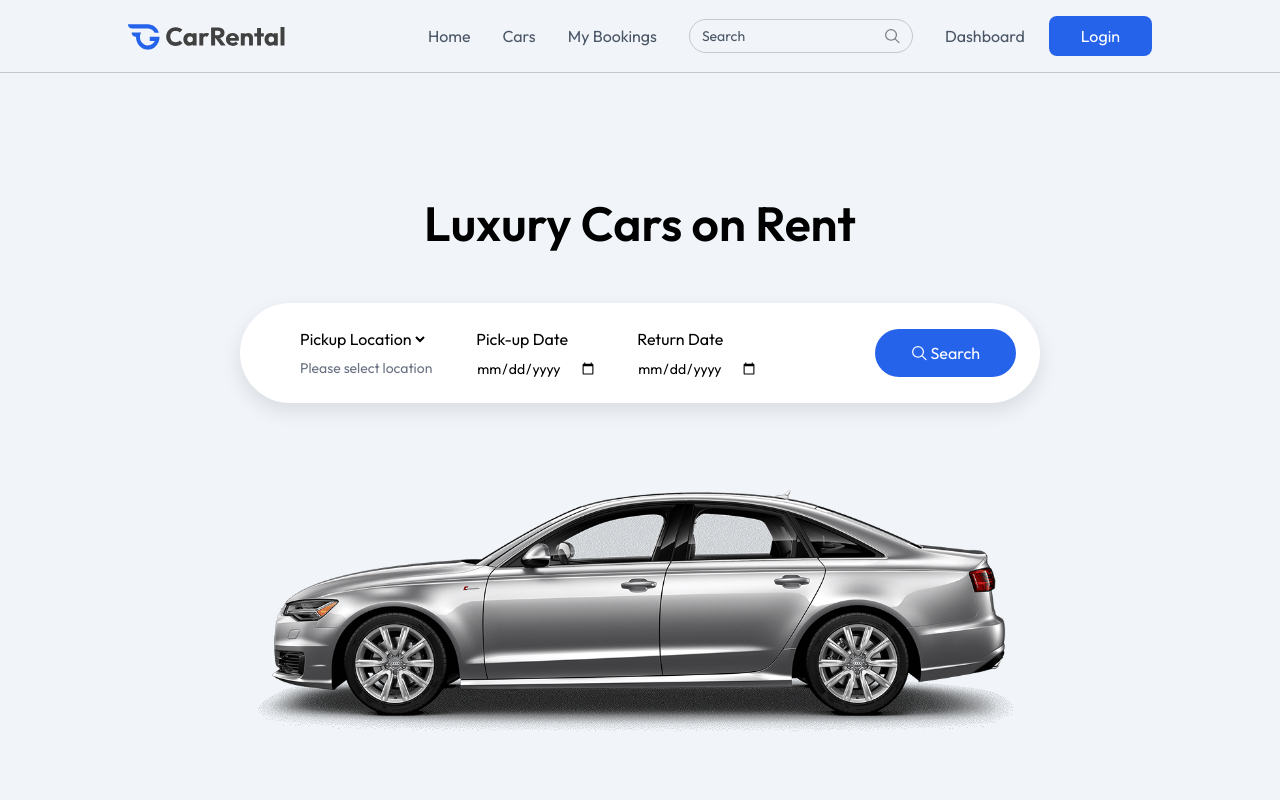
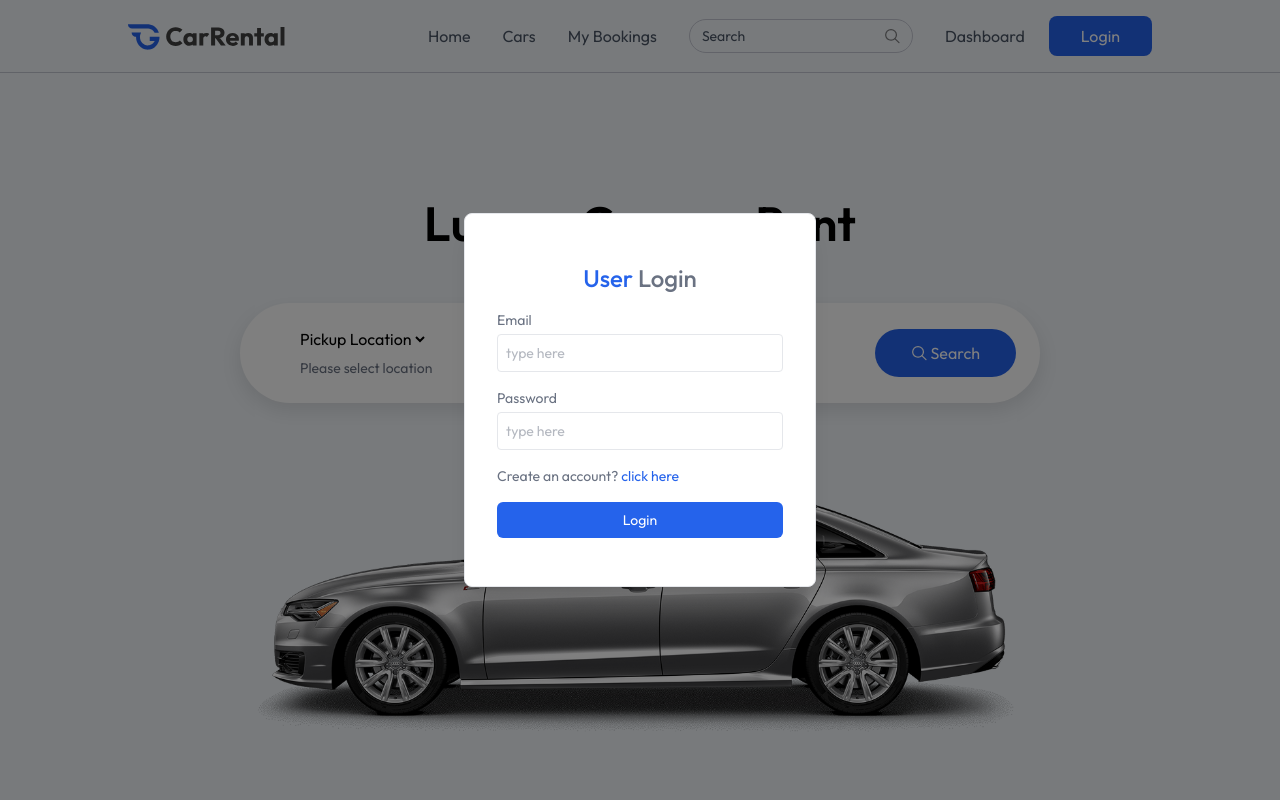
Before and after one commit to Faizululum/car-rental, a React (Vite) app in the folder client/: page / in a window 1280 px wide. Both pictures are taken after a click on the button "Login". Shown: the top 800 px of the page. Built offline with nearby package versions, Linux system fonts and the light colour scheme.

Commit message:
feat: create Login page using prebuilt ui

```diff
--- a/client/src/App.jsx
+++ b/client/src/App.jsx
@@ -11,6 +11,7 @@
 import AddCar from "./pages/owner/AddCar";
 import ManageCars from "./pages/owner/ManageCars";
 import ManageBookings from "./pages/owner/ManageBookings";
+import Login from "./components/Login";
 
 const App = () => {
   const [showLogin, setShowLogin] = useState(false);
@@ -18,6 +19,7 @@
 
   return (
     <>
+      {showLogin && <Login setShowLogin={setShowLogin} />}
       {!isOwnerPath && <Navbar setShowLogin={setShowLogin} />}
 
       <Routes>
--- /dev/null
+++ b/client/src/components/Login.jsx
@@ -0,0 +1,91 @@
+import React, { useState } from "react";
+
+const Login = ({ setShowLogin }) => {
+  const [state, setState] = useState("login");
+  const [name, setName] = useState("");
+  const [email, setEmail] = useState("");
+  const [password, setPassword] = useState("");
+
+  const onSubmitHandler = async (event) => {
+    event.preventDefault();
+  };
+
+  return (
+    <div
+      onClick={() => setShowLogin(false)}
+      className="fixed top-0 left-0 right-0 bottom-0 z-100 flex items-center text-sm text-gray-600 bg-black/50"
+    >
+      <form
+        onSubmit={onSubmitHandler}
+        onClick={(e) => e.stopPropagation()}
+        className="flex flex-col gap-4 m-auto items-start p-8 py-12 w-80 sm:w-[352px] text-gray-500 rounded-lg shadow-xl border border-gray-200 bg-white"
+      >
+        <p className="text-2xl font-medium m-auto">
+          <span className="text-primary">User</span>{" "}
+          {state === "login" ? "Login" : "Sign Up"}
+        </p>
+        {state === "register" && (
+          <div className="w-full">
+            <p>Name</p>
+            <input
+              onChange={(e) => setName(e.target.value)}
+              value={name}
+              placeholder="type here"
+              className="border border-gray-200 rounded w-full p-2 mt-1 outline-primary"
+              type="text"
+              required
+            />
+          </div>
+        )}
+        <div className="w-full ">
+          <p>Email</p>
+          <input
+            onChange={(e) => setEmail(e.target.value)}
+            value={email}
+            placeholder="type here"
+            className="border border-gray-200 rounded w-full p-2 mt-1 outline-primary"
+            type="email"
+            required
+          />
+        </div>
+        <div className="w-full ">
+          <p>Password</p>
+          <input
+            onChange={(e) => setPassword(e.target.value)}
+            value={password}
+            placeholder="type here"
+            className="border border-gray-200 rounded w-full p-2 mt-1 outline-primary"
+            type="password"
+            required
+          />
+        </div>
+        {state === "register" ? (
+          <p>
+            Already have account?{" "}
+            <span
+              onClick={() => setState("login")}
+              className="text-primary cursor-pointer"
+            >
+              click here
+            </span>
+          </p>
+        ) : (
+          <p>
+            Create an account?{" "}
+            <span
+              onClick={() => setState("register")}
+              className="text-primary cursor-pointer"
+            >
+              click here
+            </span>
+          </p>
+        )}
+        <button className="bg-primary hover:bg-blue-800 transition-all text-white w-full py-2 rounded-md cursor-pointer">
+          {state === "register" ? "Create Account" : "Login"}
+        </button>
+      </form>
+    </div>
+  );
+};
+
+export default Login;
```
